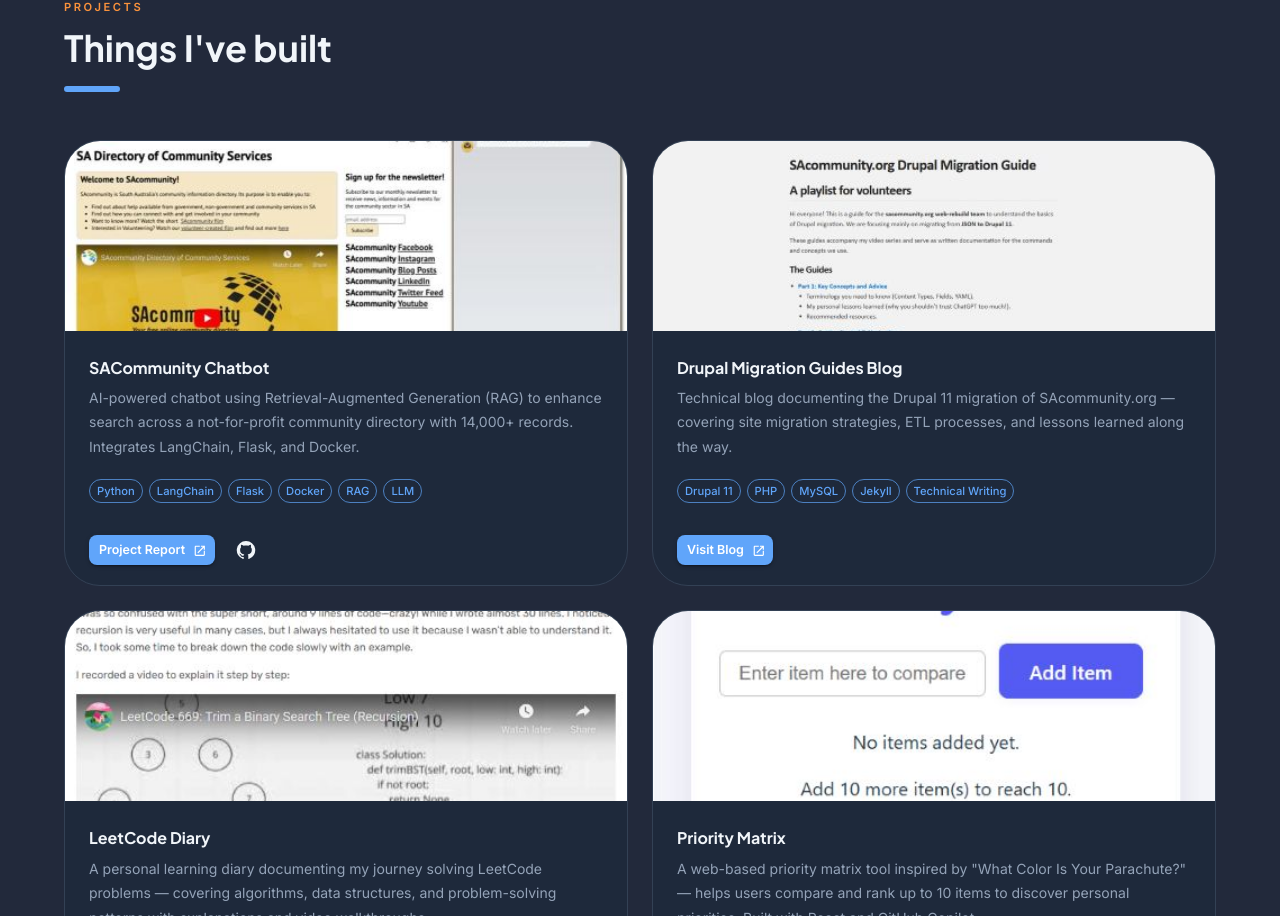
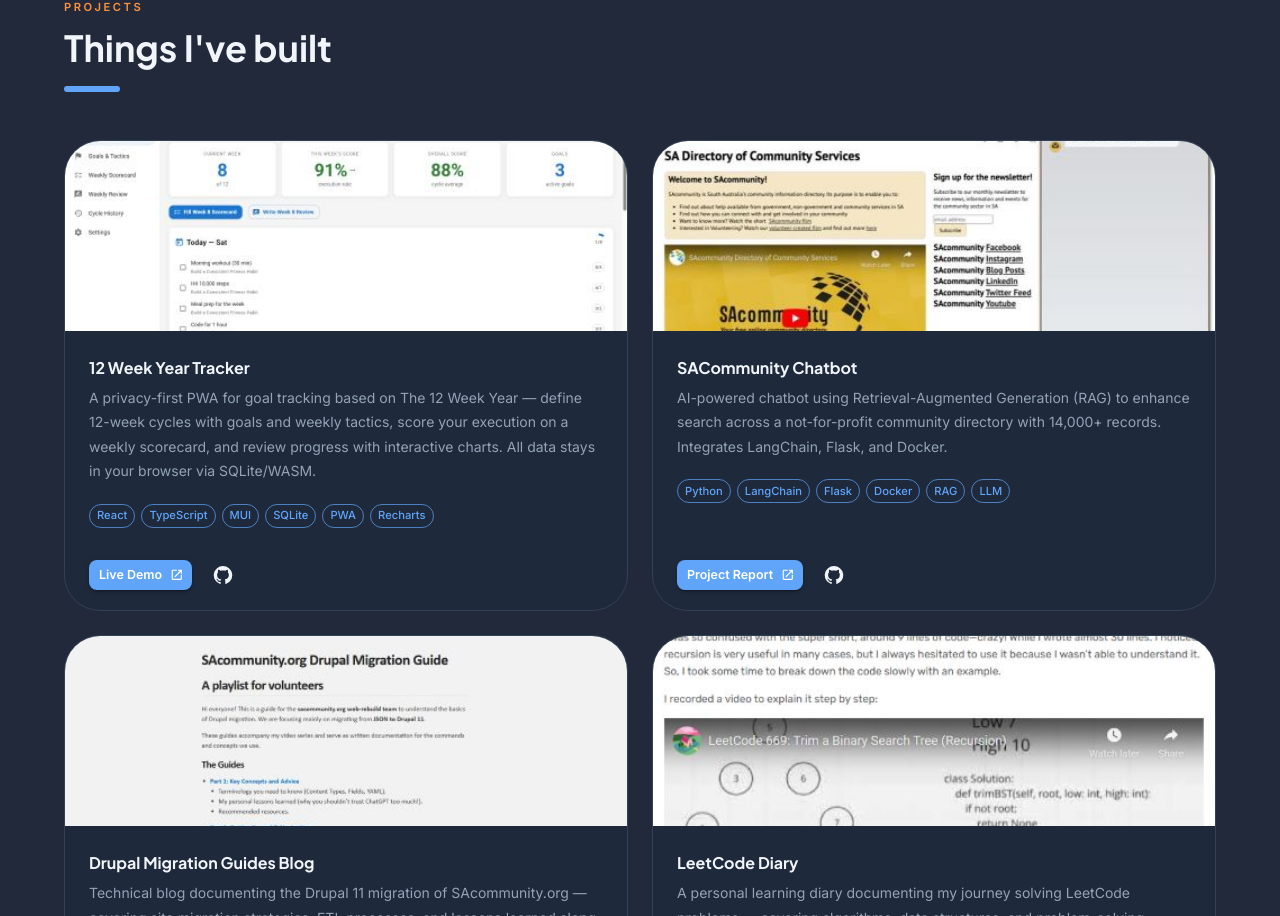
Before and after one commit to Kheng2023/Kheng2023.github.io, a React (Vite) app: page / in a window 1280 px wide. Shown: the part 3453-4369 px from the top of the page. Built offline with nearby package versions, Linux system fonts and the light colour scheme.

Commit message:
feat: add 12 Week Year Tracker project

```diff
--- a/src/data/projects.ts
+++ b/src/data/projects.ts
@@ -10,6 +10,17 @@
 }
 
 export const projects: Project[] = [
+  {
+    title: '12 Week Year Tracker',
+    description:
+      'A privacy-first PWA for goal tracking based on The 12 Week Year — define 12-week cycles with goals and weekly tactics, score your execution on a weekly scorecard, and review progress with interactive charts. All data stays in your browser via SQLite/WASM.',
+    image: '/images/project-12-week-year-500px.jpg',
+    tags: ['React', 'TypeScript', 'MUI', 'SQLite', 'PWA', 'Recharts'],
+    liveUrl: 'https://kheng2023.github.io/12-week-year/',
+    liveLabel: 'Live Demo',
+    githubUrl: 'https://github.com/Kheng2023/12-week-year',
+    githubLabel: 'GitHub',
+  },
   {
     title: 'SACommunity Chatbot',
     description:
```
Also changed, not shown: public/images/project-12-week-year-500px.jpg (added).
